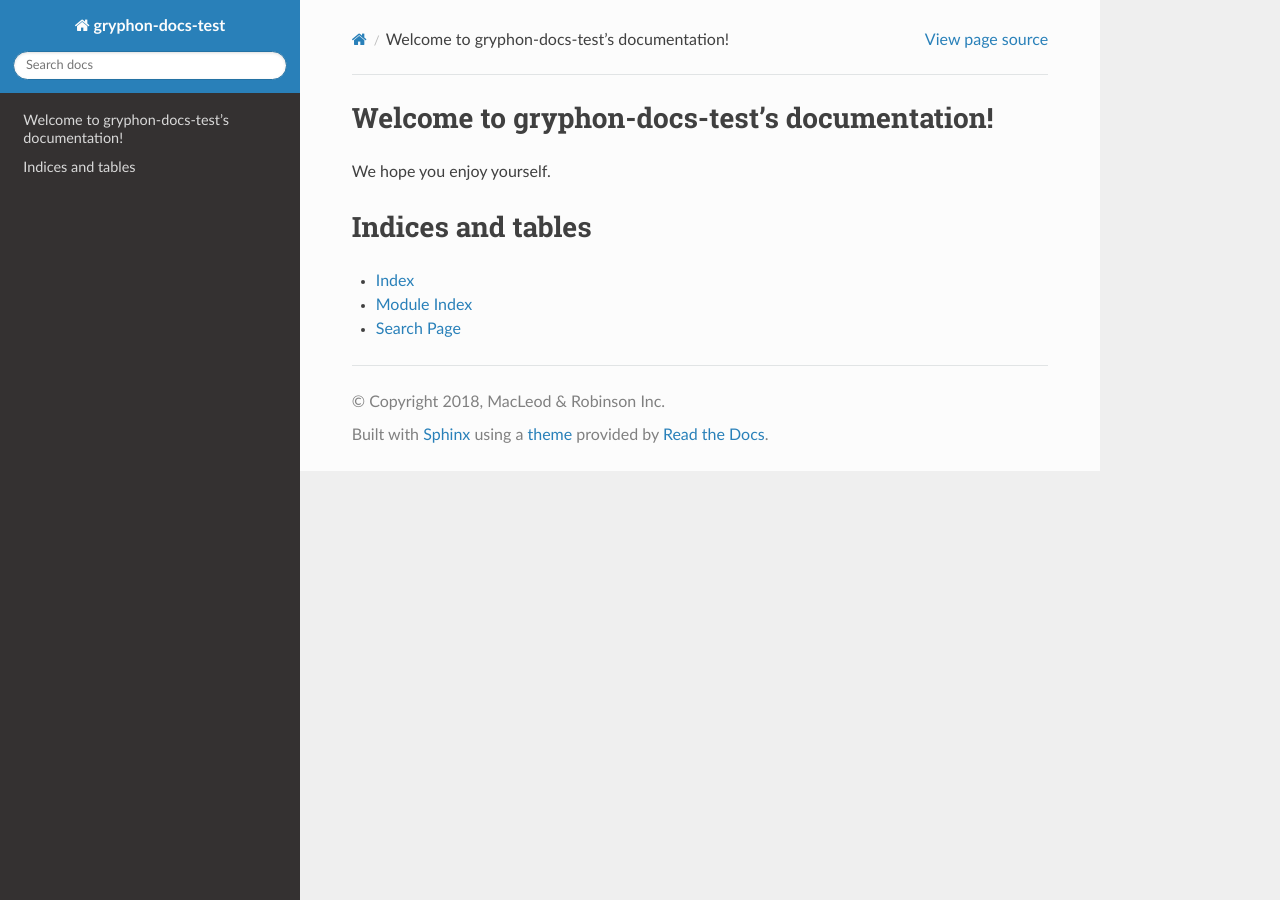
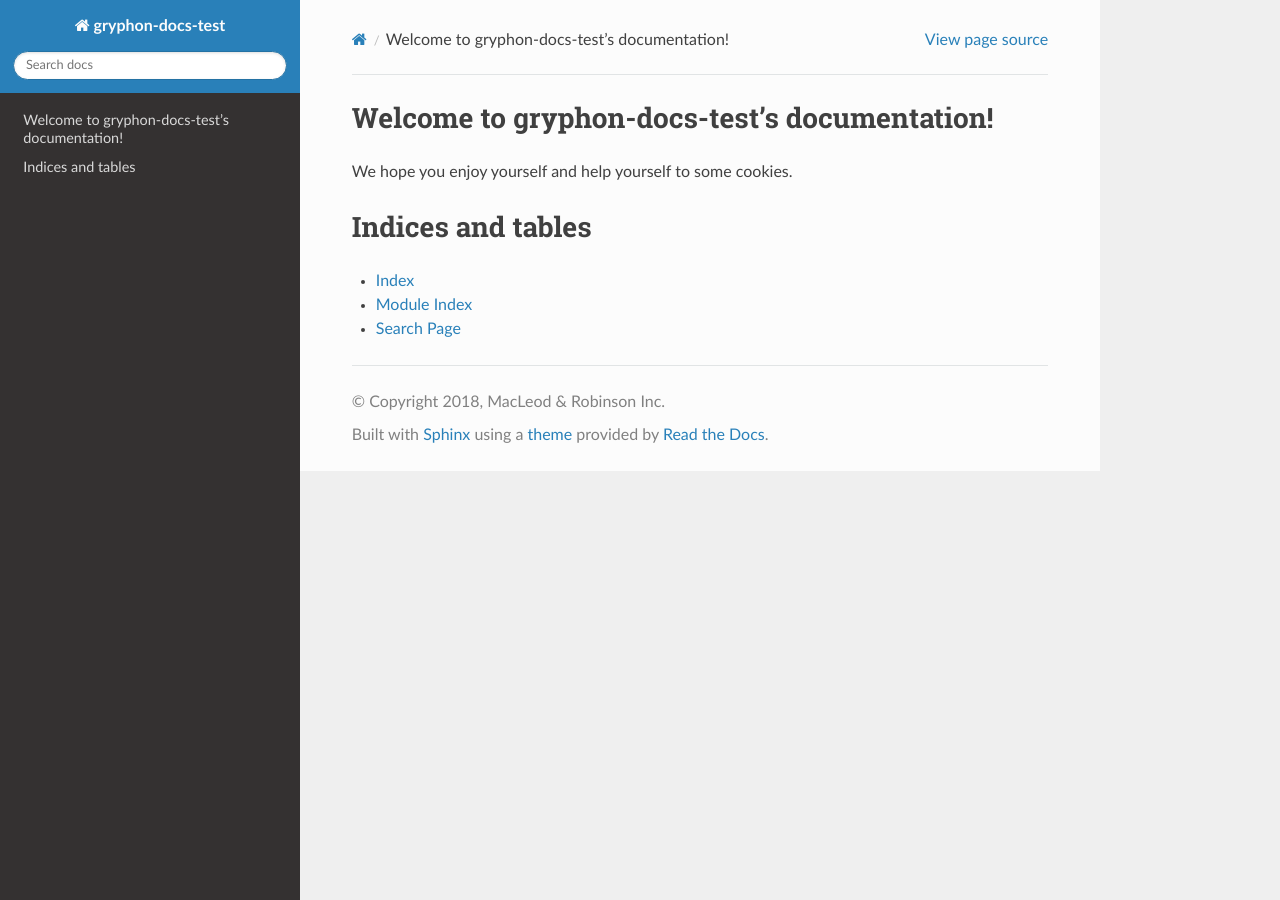
Before and after one commit to garethdeltamu/gryphon-docs-test, a Sphinx documentation site: the page built from docs/source/index.rst, in a window 1280 px wide. Built offline with Sphinx 7.4.7 and the Read the Docs theme 2.0.0, drawn with Linux system fonts in a browser that asks for light colours; formulas are drawn with MathJax 3.

Commit message:
Added invitation to enjoy cookies.

```diff
--- a/docs/source/index.rst
+++ b/docs/source/index.rst
@@ -6,7 +6,7 @@
 Welcome to gryphon-docs-test's documentation!
 =============================================
 
-We hope you enjoy yourself.
+We hope you enjoy yourself and help yourself to some cookies.
 
 
 .. toctree::
```
